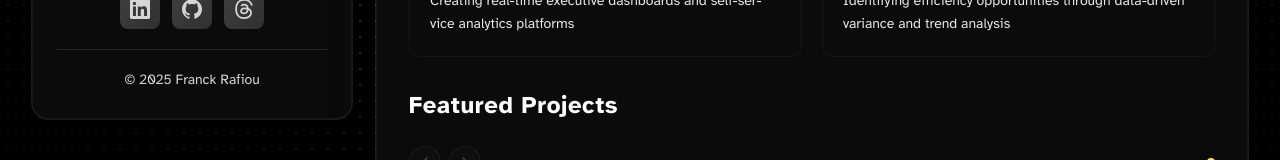
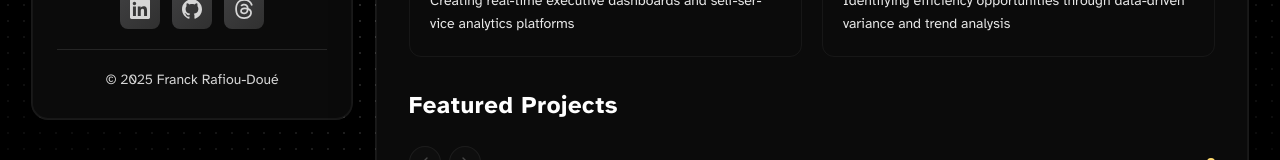
Before and after one commit to Econowiz/econowiz.github.io, a React (Vite) app: page /blog#/about in a window 1280 px wide. Shown: the part 531-691 px from the top of the page. Built offline with nearby package versions, Linux system fonts and the light colour scheme.

Commit message:
style: update sidebar copyright

```diff
--- a/src/components/Sidebar.tsx
+++ b/src/components/Sidebar.tsx
@@ -212,7 +212,7 @@ const Sidebar = () => {
         </div>
 
         <div className="border-t border-jet opacity-60 my-5" />
-        <p className="nav-text text-center text-light-gray mb-1">© {new Date().getFullYear()} Franck Rafiou</p>
+        <p className="nav-text text-center text-light-gray mb-1">© {new Date().getFullYear()} Franck Rafiou-Doué</p>
 
       </div>
     </motion.aside>
```
